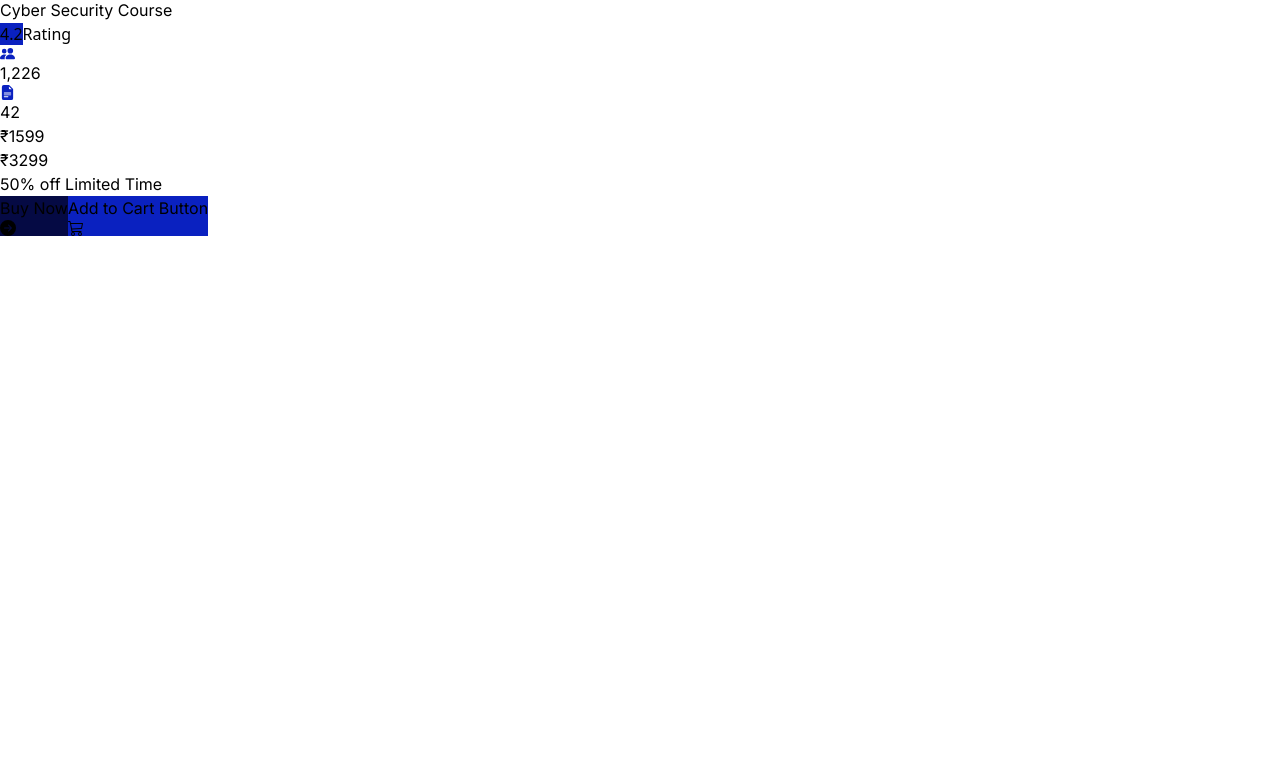
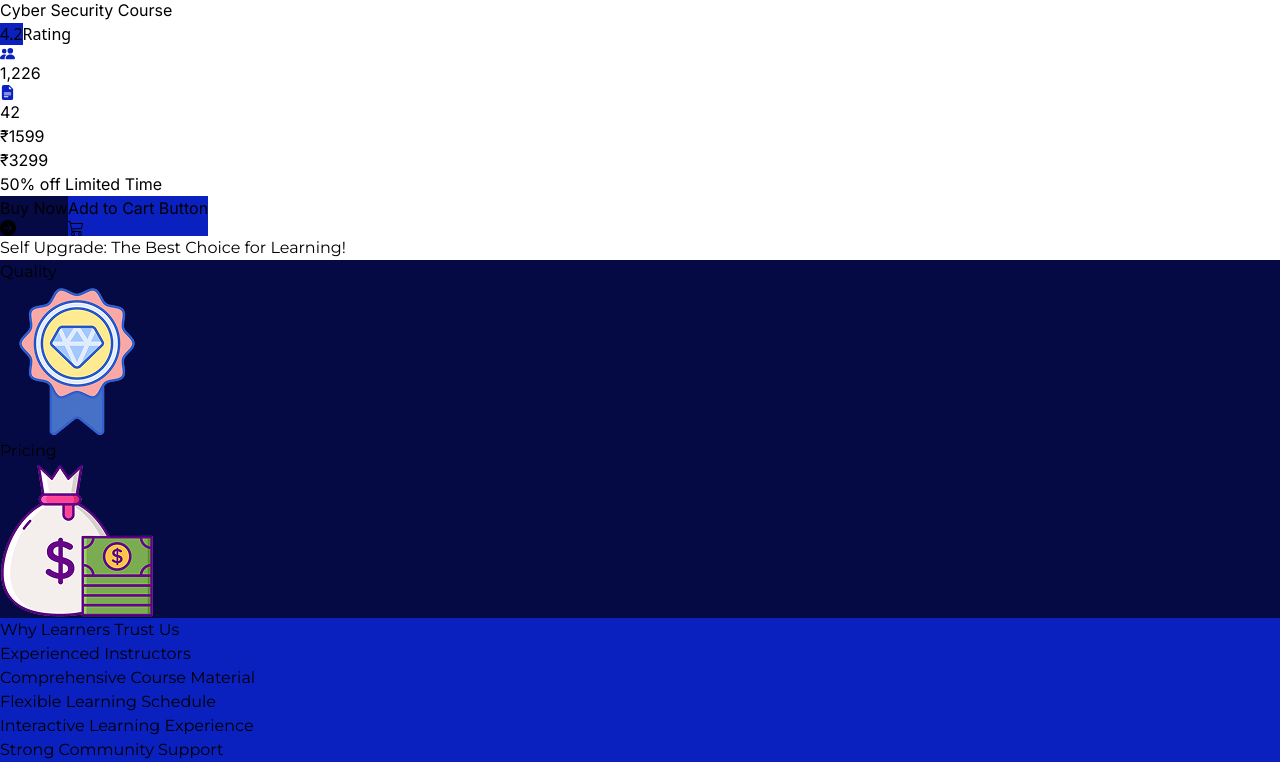
Before and after one commit to Manju1392k/Self-Upgrade, a React (Vite) app: page / in a window 1280 px wide. Shown: the part 2863-3625 px from the top of the page. Before the commit the page ends 3099 px from the top, so only its background shows below. Built offline with nearby package versions, Linux system fonts and the light colour scheme.

Commit message:
Main Features Section Completed

```diff
--- a/src/components/Home.jsx
+++ b/src/components/Home.jsx
@@ -323,6 +323,40 @@ export default function Home() {
 
       </div>
 
+      {/* Div for Self Upgrade.*/}
+      <div className="selfupgrade w-full flex flex-col justify-center">
+        <h1 className='Montserrat font-bold text-center text-2xl my-4'>Self Upgrade: The Best Choice for Learning!</h1>
+
+        {/* Div for Features & Main Features. */}
+        <div className="featuresMainfeatures flex justify-center items-stretch">
+
+          {/* Div for Features. */}
+          <div className="Features flex flex-col mr-2">
+            {/* Div for Feature1 */}
+            <div className="feature1 blacksecondbackgroundcolor w-max h-max rounded-lg flex flex-col items-center py-2 px-3">
+              <h1 className='Montserrat font-bold text-white'>Quality</h1>
+              <img src="/Photos/Feature1.png" className='h-[6rem]' alt="" />
+            </div>
+            {/* Div for Feature2 */}
+            <div className="feature2 blacksecondbackgroundcolor w-max h-max rounded-lg flex flex-col items-center py-2 px-3 mt-2">
+              <h1 className='Montserrat font-bold text-white'>Pricing</h1>
+              <img src="/Photos/Feature2.png" className='h-[6rem]' alt="" />
+            </div>
+          </div>
+
+          {/* Div for MainFeatures. */}
+          <div className="mainfeatures mainbluebackgroundcolor rounded-md w-max px-4 py-3  flex flex-col justify-between">
+            <h1 className='Montserrat text-white font-bold text-2xl mb-2 text-center'>Why Learners Trust Us</h1>
+            <h1 className='Montserrat bg-white text-black font-medium rounded-sm text-center py-2 px-10'>Experienced Instructors</h1>
+            <h1 className='Montserrat bg-white text-black font-medium rounded-sm text-center py-2 px-10'>Comprehensive Course Material</h1>
+            <h1 className='Montserrat bg-white text-black font-medium rounded-sm text-center py-2 px-10'>Flexible Learning Schedule</h1>
+            <h1 className='Montserrat bg-white text-black font-medium rounded-sm text-center py-2 px-10'>Interactive Learning Experience</h1>
+            <h1 className='Montserrat bg-white text-black font-medium rounded-sm text-center py-2 px-10'>Strong Community Support</h1>
+          </div>
+
+        </div>
+      </div>
+
     </>
 
   )
```
Also changed, not shown: public/Photos/Feature1.png (added), public/Photos/Feature2.png (added).
